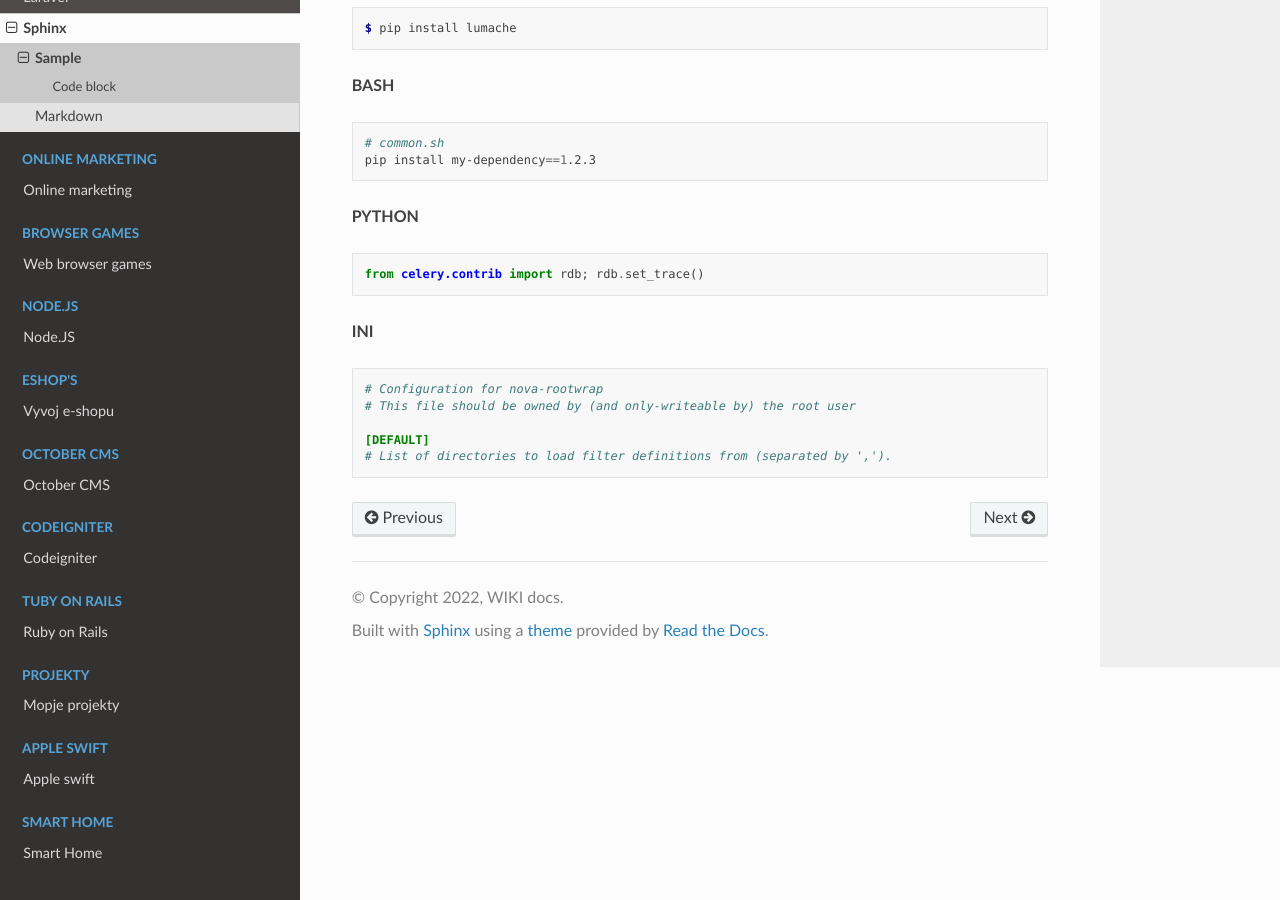
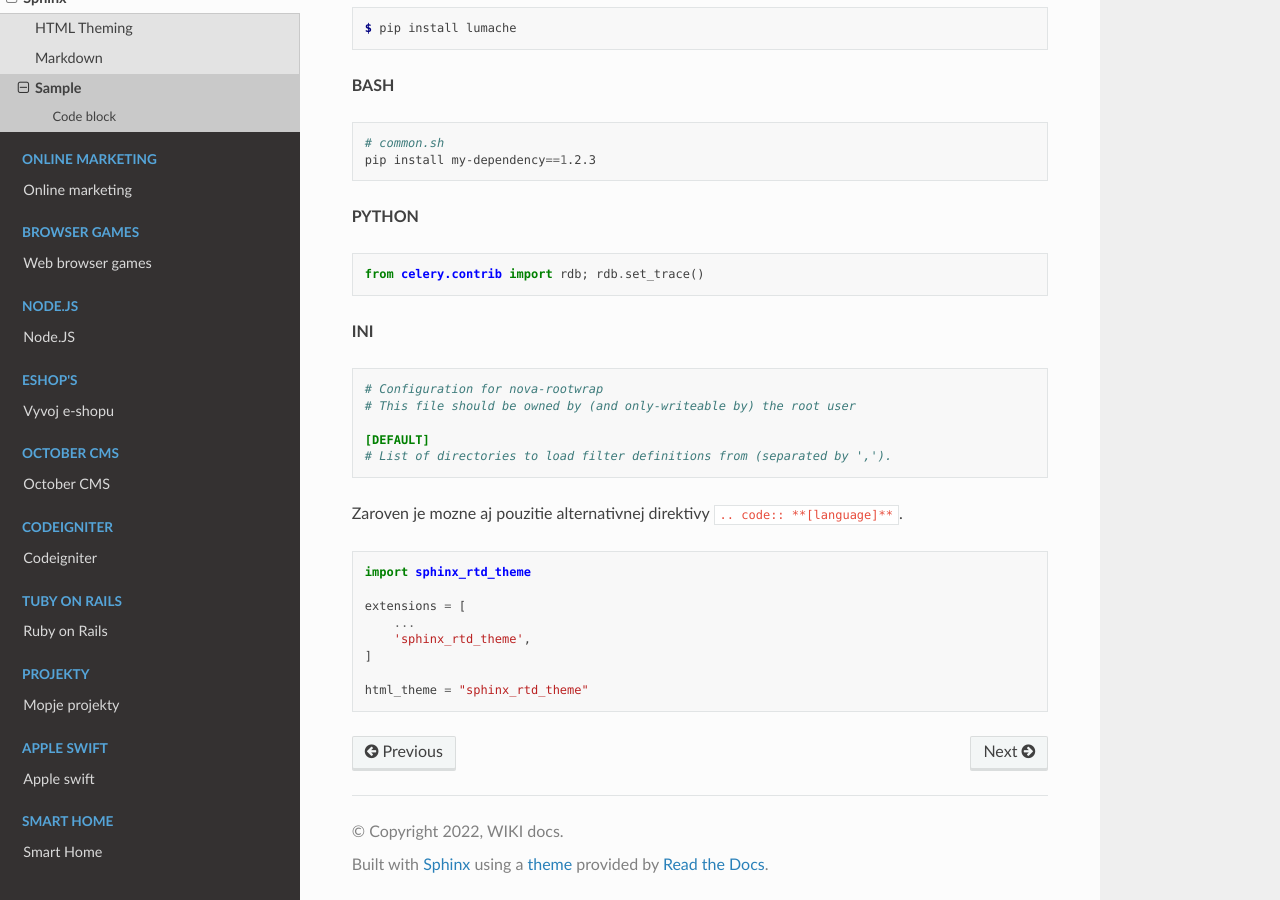
Before and after one commit to Lacike33/RTD_Wiki, a Sphinx documentation site: the page built from docs/source/web/sphinx/sample.rst, in a window 1280 px wide and 900 px high, scrolled down 813 px. Built offline with Sphinx 7.4.7 and the Read the Docs theme 2.0.0, drawn with Linux system fonts in a browser that asks for light colours; pages that are not in the unit, such as notebooks, are missing from menus.

```diff
--- a/docs/source/web/sphinx/index.rst
+++ b/docs/source/web/sphinx/index.rst
@@ -19,5 +19,6 @@ Sphinx používa **reStructuredText** ako svoj značkovací jazyk a mnohé z jeh
    :maxdepth: 3
    :name: sphinx
 
+   theming
+   markdown
    sample
-   markdown
--- a/docs/source/web/sphinx/sample.rst
+++ b/docs/source/web/sphinx/sample.rst
@@ -62,3 +62,16 @@ Ukazka blokov pomocou direktivy ``.. code-block:: **[language]**``.
 
    [DEFAULT]
    # List of directories to load filter definitions from (separated by ',').
+
+Zaroven je mozne aj pouzitie alternativnej direktivy ``.. code:: **[language]**``.
+
+.. code:: python
+
+    import sphinx_rtd_theme
+
+    extensions = [
+        ...
+        'sphinx_rtd_theme',
+    ]
+
+    html_theme = "sphinx_rtd_theme"
```
Also changed, not shown: docs/source/web/sphinx/theme/booktheme.rst (added, +8 -0 lines), docs/source/web/sphinx/theme/rtd.rst (added, +10 -0 lines), docs/source/web/sphinx/theming.rst (added, +53 -0 lines).
